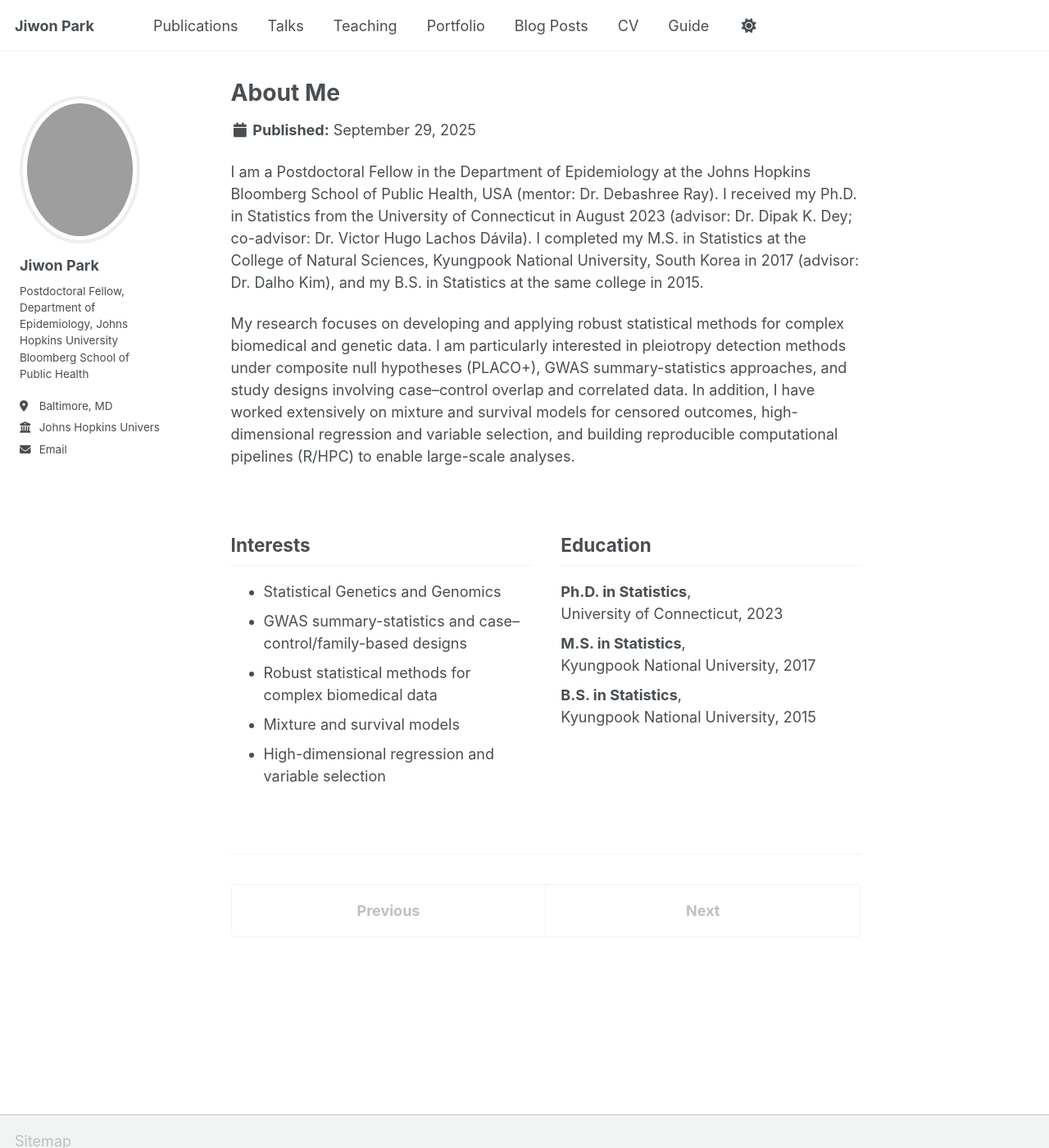
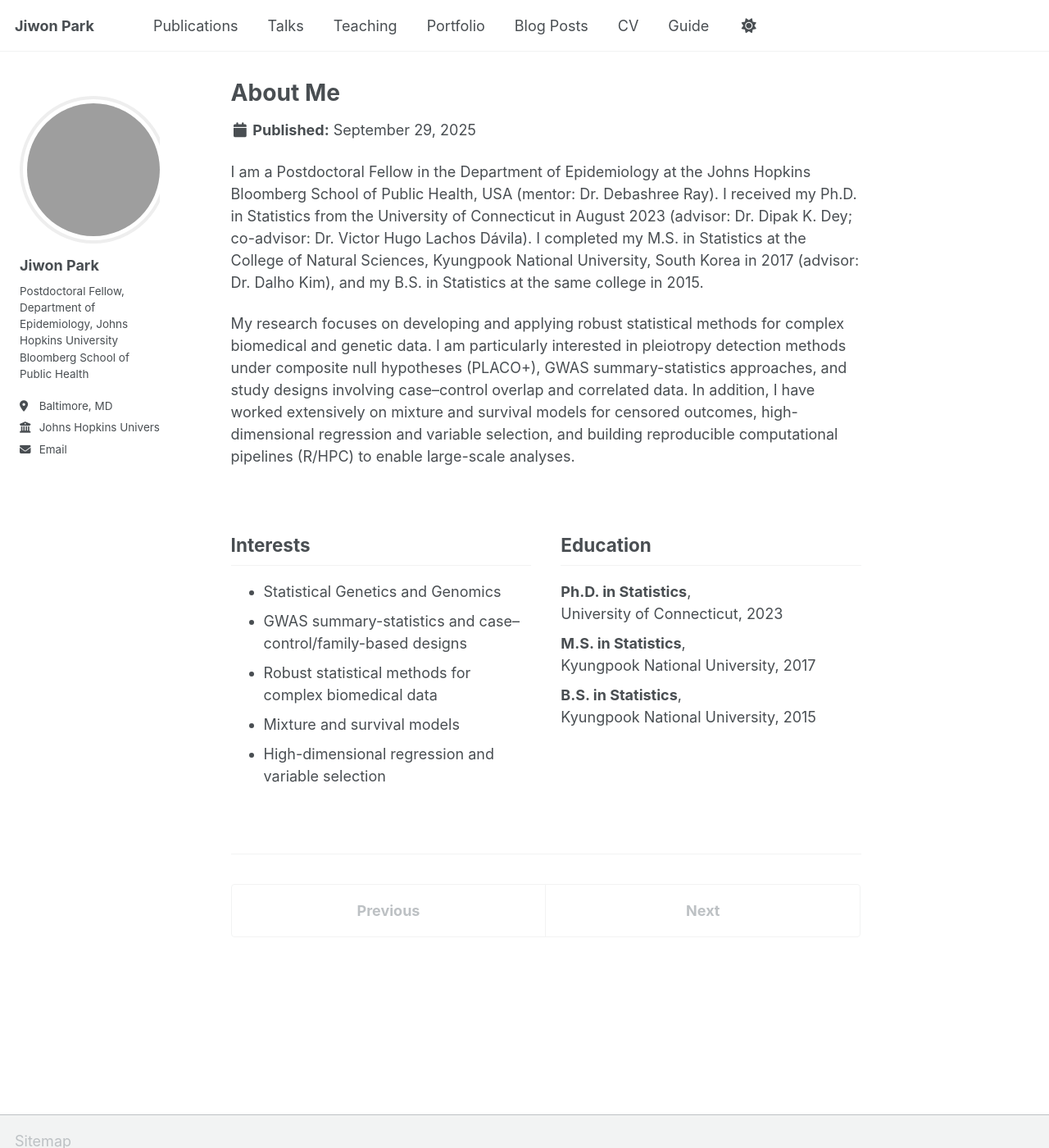
Before and after one commit to JiwonPark41/JiwonPark41.github.io, a Jekyll site: the page built from _pages/about.md, in a window 1280 px wide and 1400 px high. Shown: the whole window at 82% size. Built offline with Jekyll 4.4.1, drawn with Linux system fonts in a browser that asks for light colours; a script that is not in the unit is left out.

Commit message:
Update main.scss

```diff
--- a/assets/css/main.scss
+++ b/assets/css/main.scss
@@ -143,3 +143,25 @@ label[for="nav-trigger"] {
 .author__urls a {
   line-height: 1.4;
 }
+
+/* ===== Force avatar always circular (mobile & desktop) ===== */
+.author__avatar img,
+.author__avatar .u-photo {
+  display: block !important;
+  width: 180px;
+  height: 180px;
+  max-width: none !important;   /* 부모 width에 따라 찌그러지지 않게 */
+  aspect-ratio: 1 / 1;          /* 정사각형 강제 */
+  object-fit: cover;            /* 이미지가 잘려도 꽉 차게 */
+  border-radius: 50% !important;/* 원형 */
+  margin: 0 auto;               /* 가운데 정렬 */
+}
+
+/* 모바일에서는 조금 줄여서 원 유지 */
+@media (max-width: 480px) {
+  .author__avatar img,
+  .author__avatar .u-photo {
+    width: 140px;
+    height: 140px;
+  }
+}
```
